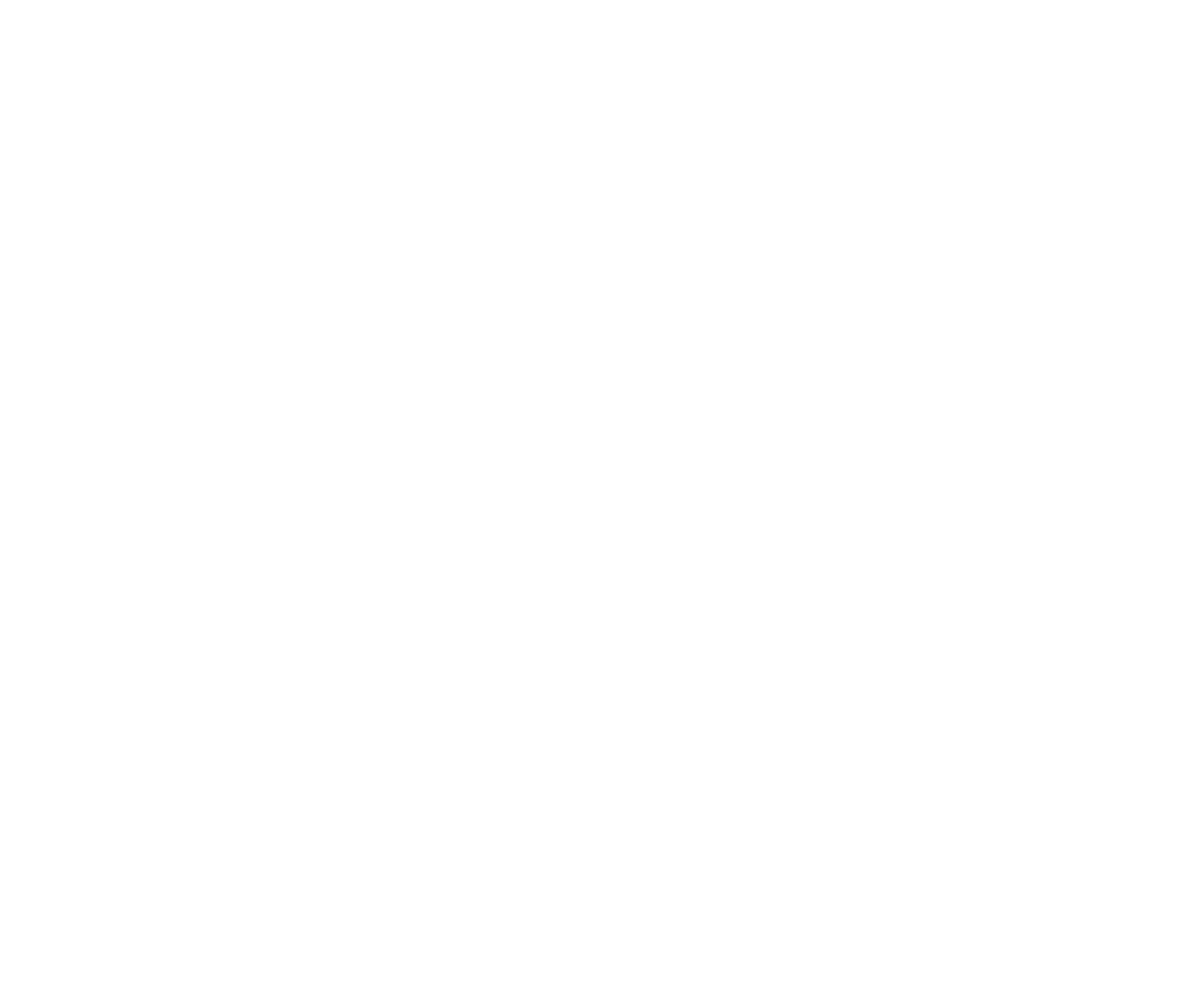
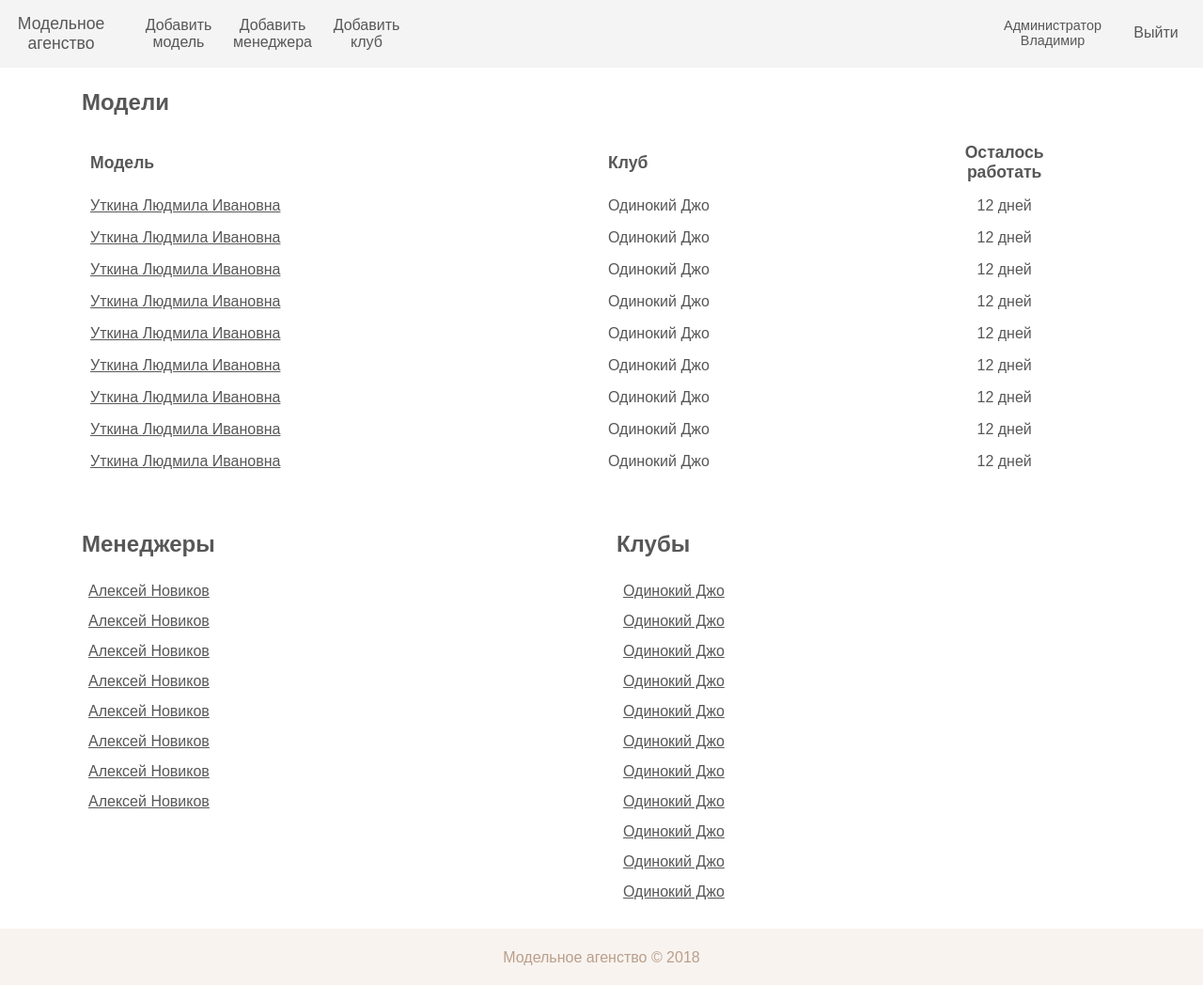
Before and after one commit to yuraist/model_agency, a Flask app: page / in a window 1280 px wide. Before the commit the page is empty. Shown: the whole page at 94% size. Before the commit the page ends 800 px from the top, so only its background shows below. Run offline with Flask 2, Linux system fonts and the light colour scheme.

Commit message:
Created main.html

```diff
--- /dev/null
+++ b/app/static/style.css
@@ -0,0 +1,113 @@
+* {
+    box-sizing: border-box;
+    padding: 0;
+    margin: 0;
+    font-family: sans-serif;
+    text-decoration: none;
+    color: #575757;
+}
+
+nav {
+    overflow: hidden;
+    background-color: #F4F4F4;
+}
+
+nav ul {
+    list-style-type: none;
+}
+
+.nav-item {
+    float: left;
+    width: 100px;
+    text-align: center;
+    margin: 18px 0px;
+    font-weight: 300;
+    font-size: 1em;
+}
+
+.nav-item:first-child {
+    margin: 15px 25px 15px 15px;
+    font-size: 1.1em;
+    font-weight: 500;
+}
+
+.nav-item:last-child {
+    width: 120px;
+    margin-top: 19px;
+    font-size: 0.9em;
+}
+
+.content {
+    width: 100%;
+}
+
+footer {
+    height: 60px;
+    padding: 22px;
+    width: 100%;
+
+    background-color: #F8F3EF;
+    color: #B99F8B;
+    text-align: center;
+    font-weight: 200;
+}
+
+.content {
+    width: 90%;
+    margin: auto;
+}
+
+.content h2 {
+    margin-bottom: 20px;
+}
+
+.list {
+    padding: 2%;
+    margin-bottom: 10px;
+}
+
+table {
+    width: 100%;
+    text-align: left;
+}
+
+.table-head {
+    font-weight: 700;
+    font-size: 1.1em;
+}
+
+td:first-child {
+    text-align: left;
+    width: 50%;
+}
+
+td:last-child {
+    text-align: center;
+}
+
+td {
+    padding: 7px;
+}
+
+td a {
+    text-decoration: underline;
+}
+
+.list ul {
+    list-style-type: none;
+}
+
+.list li {
+    padding: 7px;
+}
+
+.list li a {
+    text-decoration: underline;
+}
+
+#managers, #clubs {
+    margin: 0px;
+    width: 49%;
+    display: inline-block;
+    vertical-align: top;
+}
--- a/app/templates/base.html
+++ b/app/templates/base.html
@@ -5,9 +5,27 @@
   <meta name="viewport"
         content="width=device-width, user-scalable=no, initial-scale=1.0, maximum-scale=1.0, minimum-scale=1.0">
   <meta http-equiv="X-UA-Compatible" content="ie=edge">
+  <link rel="stylesheet" href="{{ url_for('static', filename='style.css') }}">
   <title>{% block title %}{% endblock %}</title>
 </head>
 <body>
-{% block content %}{% endblock %}
+<nav>
+  {% block nav %}
+    <ul>
+    <li class="nav-item"><a href="#" id="logo">Модельное агенство</a></li>
+    <li class="nav-item"><a href="#" id="add-item">Добавить модель</a></li>
+    <li class="nav-item"><a href="#" id="add-item">Добавить менеджера</a></li>
+    <li class="nav-item"><a href="#" id="add-item">Добавить клуб</a></li>
+    <li style="float:right; margin-top:26px;" class="nav-item"><a href="#">Выйти</a></li>
+    <li style="float: right;" class="nav-item">{% block username %}Администратор Александра{% endblock %}</li>
+  </ul>
+  {% endblock %}
+</nav>
+<div class="content">
+  {% block content %}{% endblock %}
+</div>
+<footer>
+  Модельное агенство &copy; 2018
+</footer>
 </body>
 </html>
--- a/app/templates/main.html
+++ b/app/templates/main.html
@@ -1,3 +1,93 @@
 {% extends 'base.html' %}
 
 {% block title %}Главная страница{% endblock %}
+
+{% block username %}Администратор Владимир{% endblock %}
+
+{% block content %}
+  <div class="list">
+    <h2 class="block-title">Модели</h2>
+    <table>
+      <tr>
+        <td class="table-head">Модель</td>
+        <td class="table-head">Клуб</td>
+        <td class="table-head">Осталось <br> работать</td>
+      </tr>
+      <tr>
+        <td><a href="#">Уткина Людмила Ивановна</a></td>
+        <td>Одинокий Джо</td>
+        <td>12 дней</td>
+      </tr>
+      <tr>
+        <td><a href="#">Уткина Людмила Ивановна</a></td>
+        <td>Одинокий Джо</td>
+        <td>12 дней</td>
+      </tr>
+      <tr>
+        <td><a href="#">Уткина Людмила Ивановна</a></td>
+        <td>Одинокий Джо</td>
+        <td>12 дней</td>
+      </tr>
+      <tr>
+        <td><a href="#">Уткина Людмила Ивановна</a></td>
+        <td>Одинокий Джо</td>
+        <td>12 дней</td>
+      </tr>
+      <tr>
+        <td><a href="#">Уткина Людмила Ивановна</a></td>
+        <td>Одинокий Джо</td>
+        <td>12 дней</td>
+      </tr>
+      <tr>
+        <td><a href="#">Уткина Людмила Ивановна</a></td>
+        <td>Одинокий Джо</td>
+        <td>12 дней</td>
+      </tr>
+      <tr>
+        <td><a href="#">Уткина Людмила Ивановна</a></td>
+        <td>Одинокий Джо</td>
+        <td>12 дней</td>
+      </tr>
+      <tr>
+        <td><a href="#">Уткина Людмила Ивановна</a></td>
+        <td>Одинокий Джо</td>
+        <td>12 дней</td>
+      </tr>
+      <tr>
+        <td><a href="#">Уткина Людмила Ивановна</a></td>
+        <td>Одинокий Джо</td>
+        <td>12 дней</td>
+      </tr>
+    </table>
+  </div>
+  <div class="list" id="managers">
+    <h2 class="block-title">Менеджеры</h2>
+    <ul>
+      <li><a href="#">Алексей Новиков</a></li>
+      <li><a href="#">Алексей Новиков</a></li>
+      <li><a href="#">Алексей Новиков</a></li>
+      <li><a href="#">Алексей Новиков</a></li>
+      <li><a href="#">Алексей Новиков</a></li>
+      <li><a href="#">Алексей Новиков</a></li>
+      <li><a href="#">Алексей Новиков</a></li>
+      <li><a href="#">Алексей Новиков</a></li>
+    </ul>
+  </div>
+  <div class="list" id="clubs">
+    <h2 class="block-title">Клубы</h2>
+    <ul>
+      <li><a href="#">Одинокий Джо</a></li>
+      <li><a href="#">Одинокий Джо</a></li>
+      <li><a href="#">Одинокий Джо</a></li>
+      <li><a href="#">Одинокий Джо</a></li>
+      <li><a href="#">Одинокий Джо</a></li>
+      <li><a href="#">Одинокий Джо</a></li>
+      <li><a href="#">Одинокий Джо</a></li>
+      <li><a href="#">Одинокий Джо</a></li>
+      <li><a href="#">Одинокий Джо</a></li>
+      <li><a href="#">Одинокий Джо</a></li>
+      <li><a href="#">Одинокий Джо</a></li>
+    </ul>
+  </div>
+  </div>
+{% endblock %}
--- a/config.py
+++ b/config.py
@@ -15,7 +15,8 @@
 
 class DevelopmentConfig(Config):
     DEBUG = True
-
+    TESTING = True
+    TEMPLATES_AUTO_RELOAD = True
 
 config = {
     'dev': DevelopmentConfig,
```
